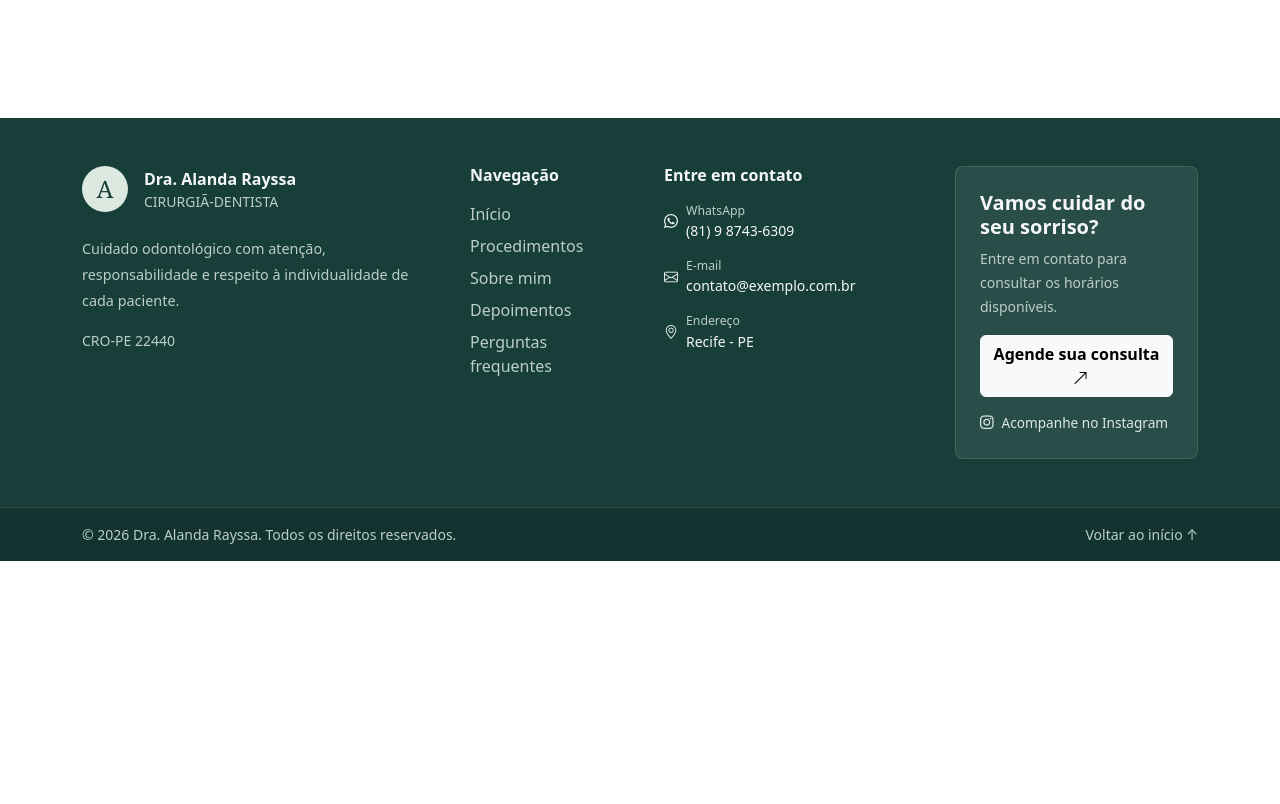
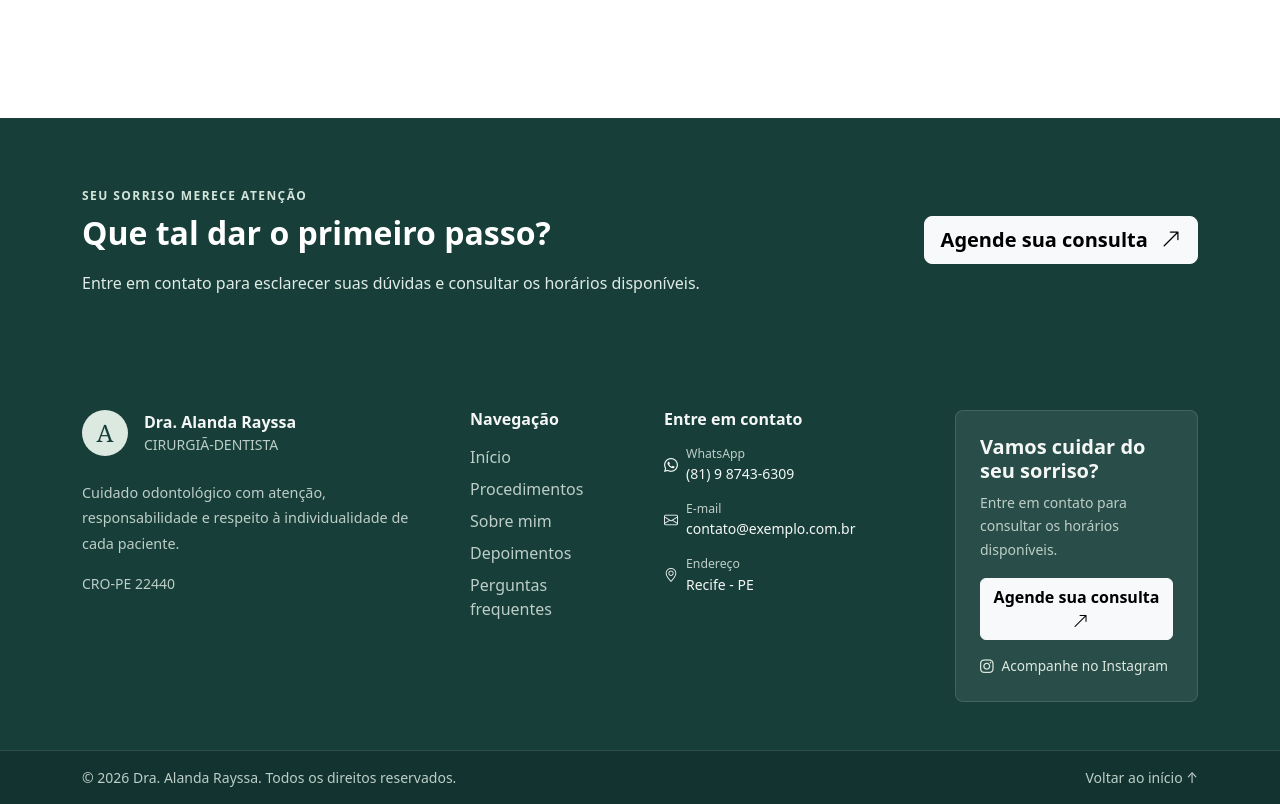
Before and after one commit to ronaldosabino/dental-clinic, an Angular app: page / in a window 1280 px wide. Shown: the part 4230-5034 px from the top of the page. Before the commit the page ends 4791 px from the top, so only its background shows below. Built offline with nearby package versions, Linux system fonts and the light colour scheme.

Commit message:
feat: update CTA section to improve accessibility and enhance button UX with icon

```diff
--- a/src/app/pages/home/home.html
+++ b/src/app/pages/home/home.html
@@ -276,7 +276,7 @@
 </section>
 
 <!-- CTA final -->
-<!-- <section class="cta-section py-5">
+<section id="contato" class="cta-section py-5">
     <div class="container py-lg-3">
         <div class="row align-items-center g-4">
             <div class="col-lg-8">
@@ -296,9 +296,9 @@
 
             <div class="col-lg-4 text-lg-end">
                 <a class="btn btn-light btn-lg fw-semibold" [href]="linkWhatsapp" target="_blank" rel="noopener noreferrer">
-                    Agende sua consulta ↗
+                    Agende sua consulta <i class="bi bi-arrow-up-right ms-2"></i>
                 </a>
             </div>
         </div>
     </div>
-</section> -->
+</section>
```
